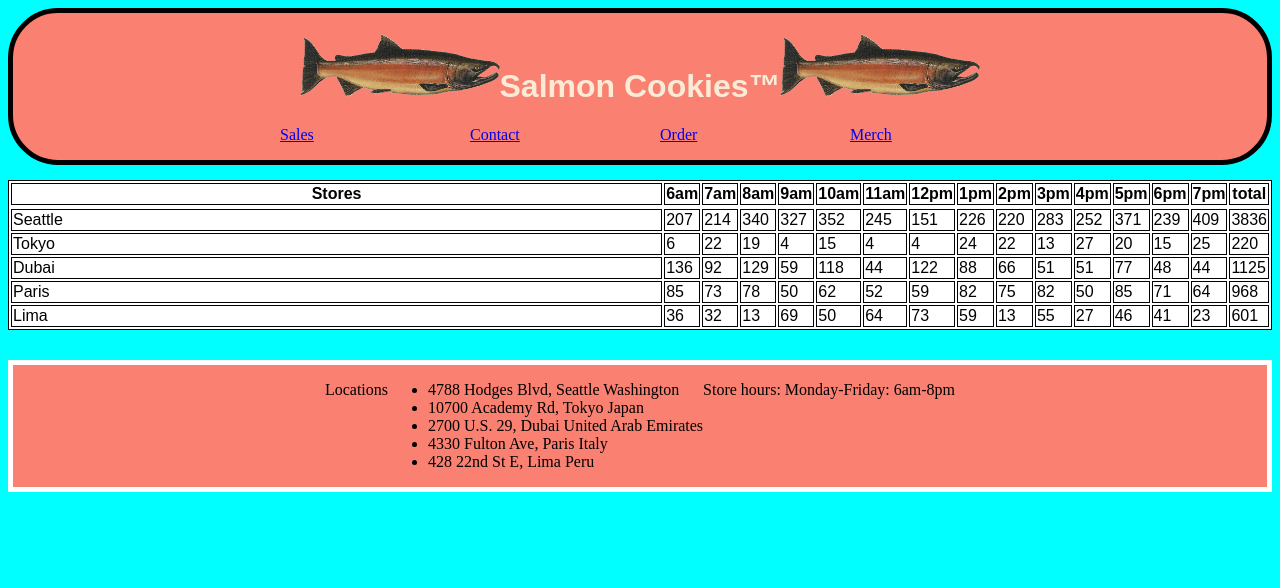
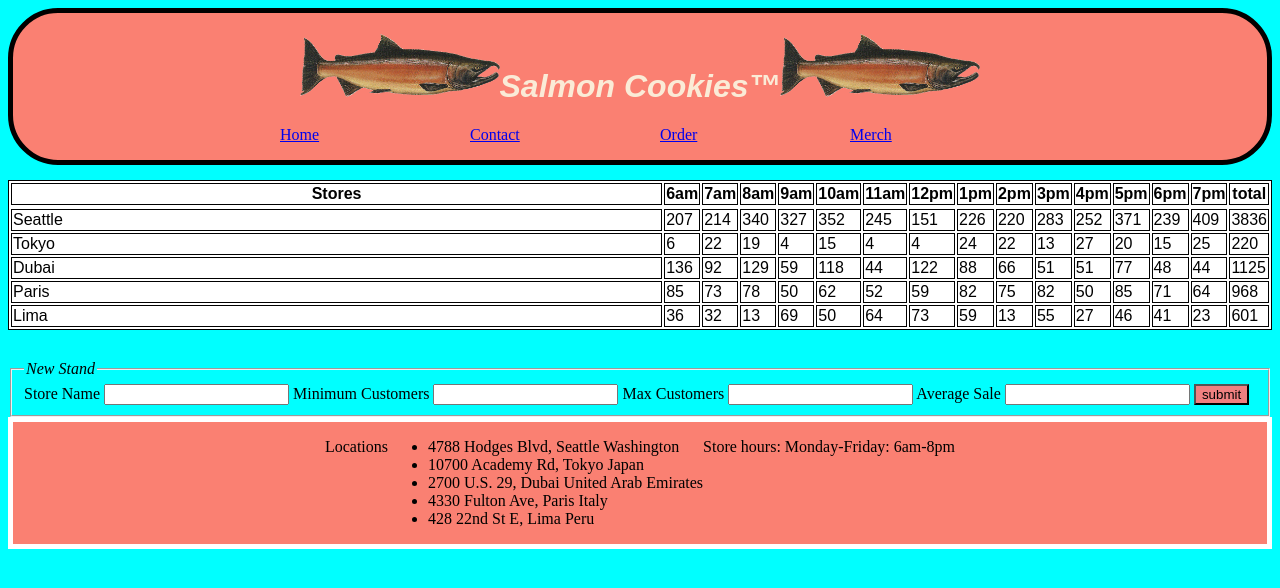
Before and after one commit to Brendeen/cookie-stand, a plain HTML site: page sales.html in a window 1280 px wide. Drawn offline with Linux system fonts and the light colour scheme.

Commit message:
added form to add a different table line with info

```diff
--- a/sales.html
+++ b/sales.html
@@ -11,12 +11,12 @@
   <main>
 
     <header>
-      <h1><img class="salmon" src="img/salmon.png" alt="Salmon used for salmon cookies">Salmon Cookies™<img class="salmon"
+      <h1><img class="salmon" src="img/salmon.png" alt="Salmon used for salmon cookies"><i>Salmon Cookies™</i><img class="salmon"
         src="img/salmon.png" alt="Salmon used for salmon cookies"></h1>
     <nav>
 
       <ul class="navLinks">
-        <li><a href="index.html">Sales</a></li>
+        <li><a href="index.html">Home</a></li>
         <li><a href="#">Contact</a></li>
         <li><a href="#">Order</a></li>
         <li><a href="https://www.youtube.com/watch?v=dQw4w9WgXcQ">Merch</a></li>
@@ -26,6 +26,28 @@
 
     <table id="stores"></table>
 
+    <form id="form">
+      <fieldset>
+
+        <legend><i>New Stand</i></legend>
+
+        <label for="storeName">Store Name</label>
+        <input type="text" id="storeName" name="storeName">
+
+        <label for="minCustomers">Minimum Customers</label>
+        <input type="number" id="minCustomers" name="minCustomers">
+
+        <label for="maxCustomers">Max Customers</label>
+        <input type="number" id="maxCustomers" name="maxCustomers">
+
+        <label for="averageSale">Average Sale</label>
+        <input type="text" id="averageSale" name="averageSale">
+
+        <button type="submit">submit</button>
+
+      </fieldset>
+
+    </form>
 
   </main>
 
```
